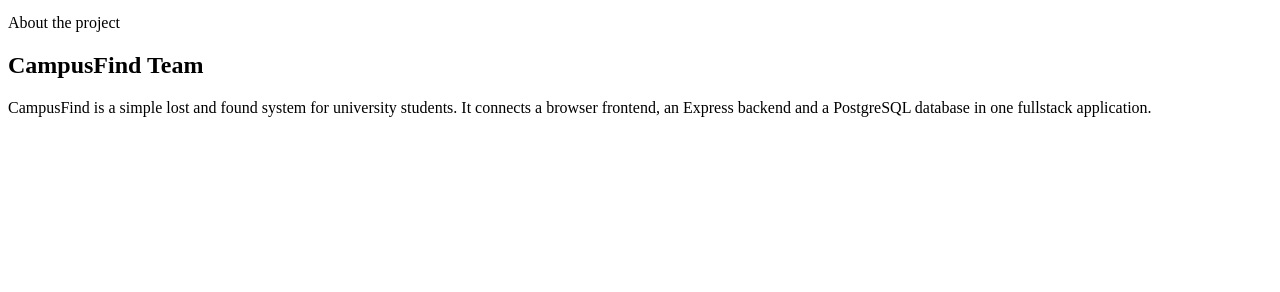
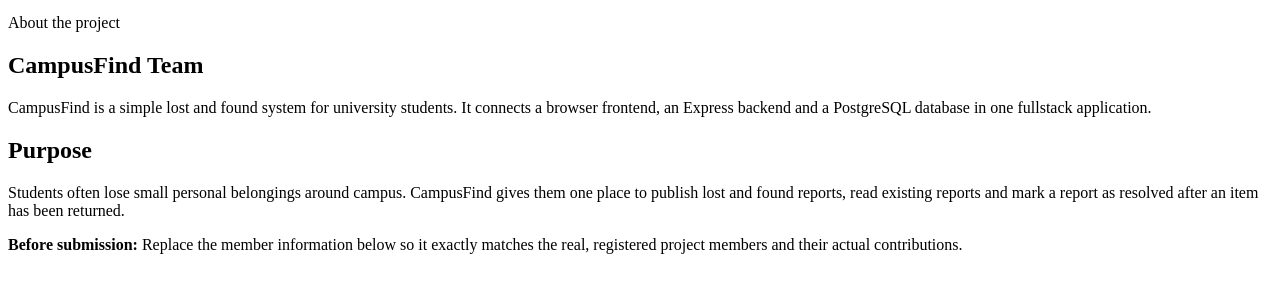
Before and after one commit to orpsisdope/campusfinding, a website: page public/about.html in a window 1280 px wide. Shown: the part 46-338 px from the top of the page. Drawn offline with Linux system fonts and the light colour scheme.

Commit message:
add_about_page_purpose_section_and_notice

```diff
--- a/public/about.html
+++ b/public/about.html
@@ -29,3 +29,18 @@
         </p>
       </div>
     </section>
+
+    <section class="section">
+      <div class="container narrow">
+        <h2>Purpose</h2>
+        <p>
+          Students often lose small personal belongings around campus. CampusFind
+          gives them one place to publish lost and found reports, read existing
+          reports and mark a report as resolved after an item has been returned.
+        </p>
+
+        <div class="notice-box">
+          <strong>Before submission:</strong>
+          Replace the member information below so it exactly matches the real,
+          registered project members and their actual contributions.
+        </div>
```
